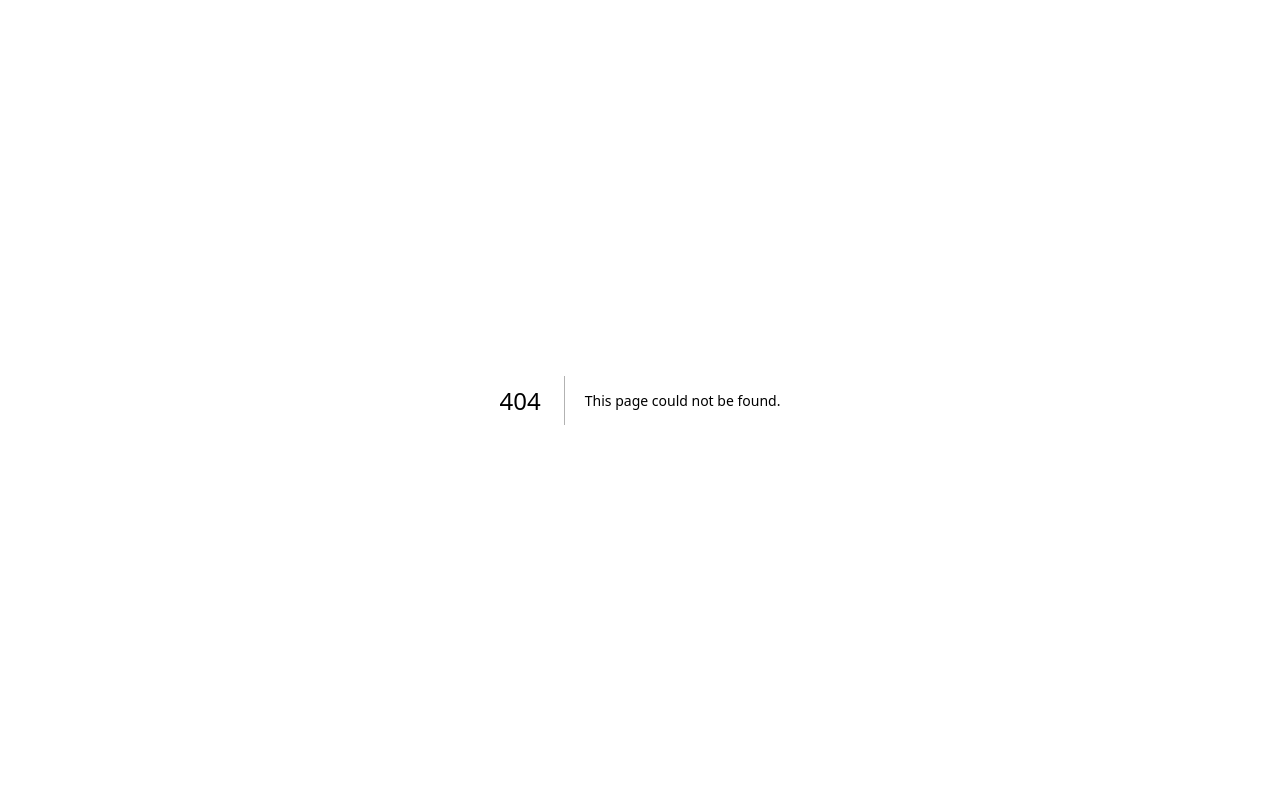
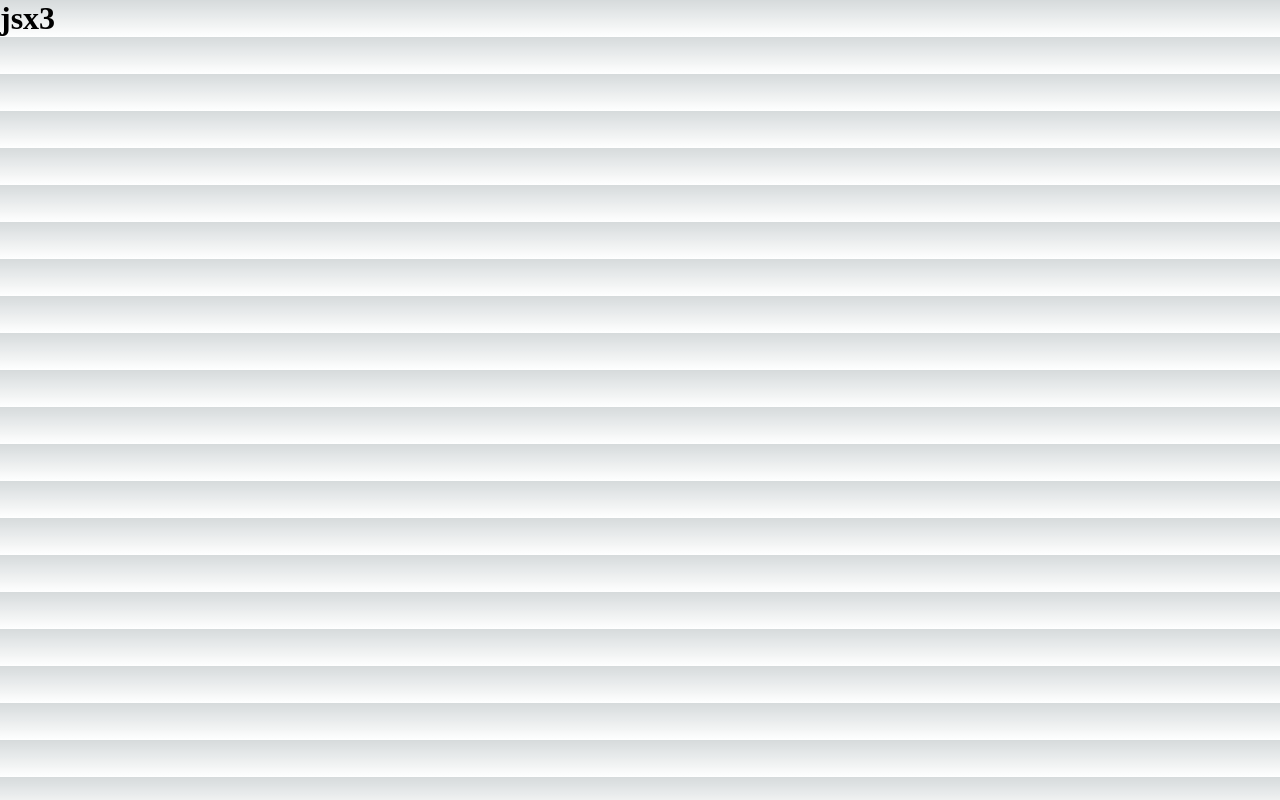
Before and after one commit to marcossabatini7/ion-estudo-next-js, a Next.js app: page /basicos/jsx3 in a window 1280 px wide. Before the commit this address had no page. Built offline with nearby package versions, Linux system fonts and the light colour scheme.

Commit message:
jsx e js

```diff
--- /dev/null
+++ b/src/pages/basicos/jsx3.tsx
@@ -0,0 +1,3 @@
+export default function jsx3() {
+	return <h1>jsx3</h1>
+}
--- a/src/pages/basicos/primeiro.ts
+++ b/src/pages/basicos/primeiro.ts
@@ -1,3 +1,3 @@
 export default function primeiro() {
-  return "primeiro alterado";
+	return 'primeiro alterado'
 }
```
